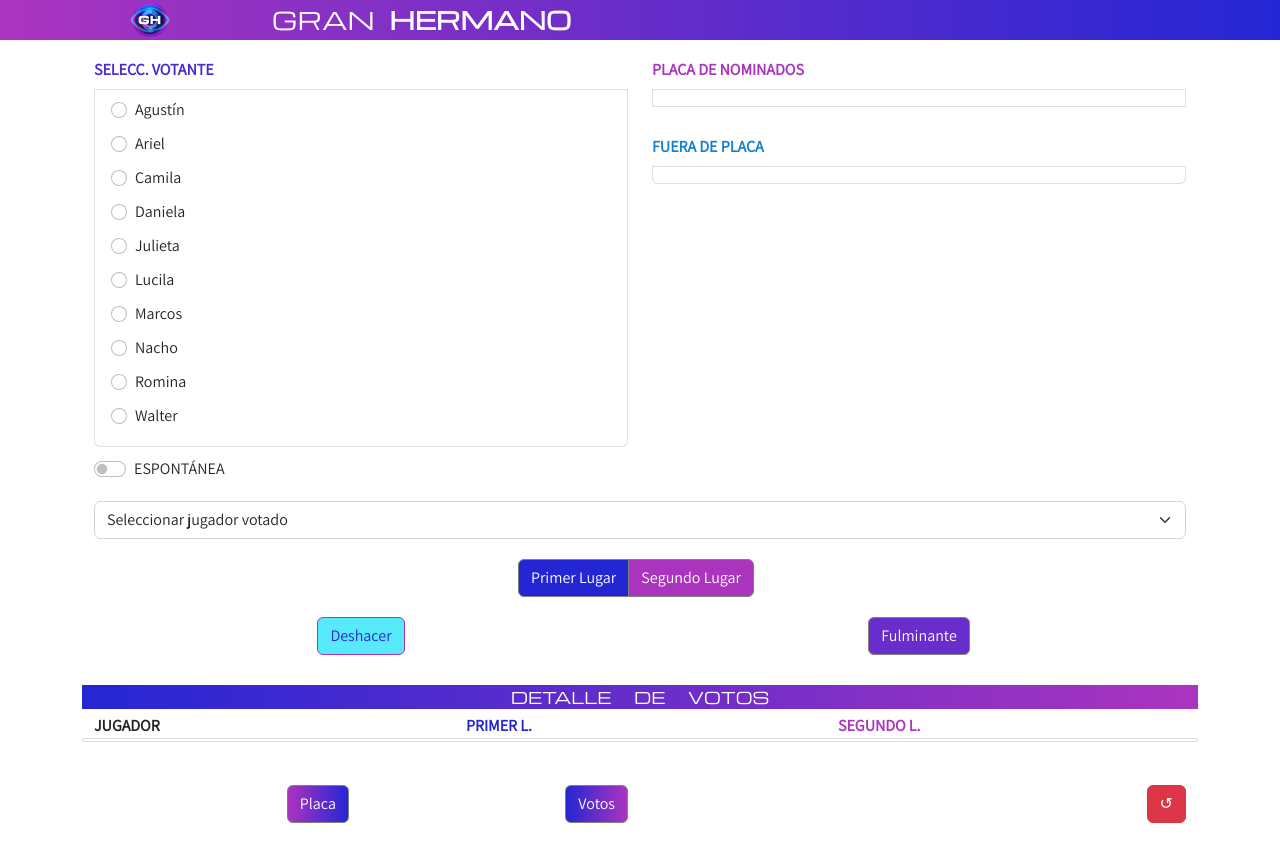
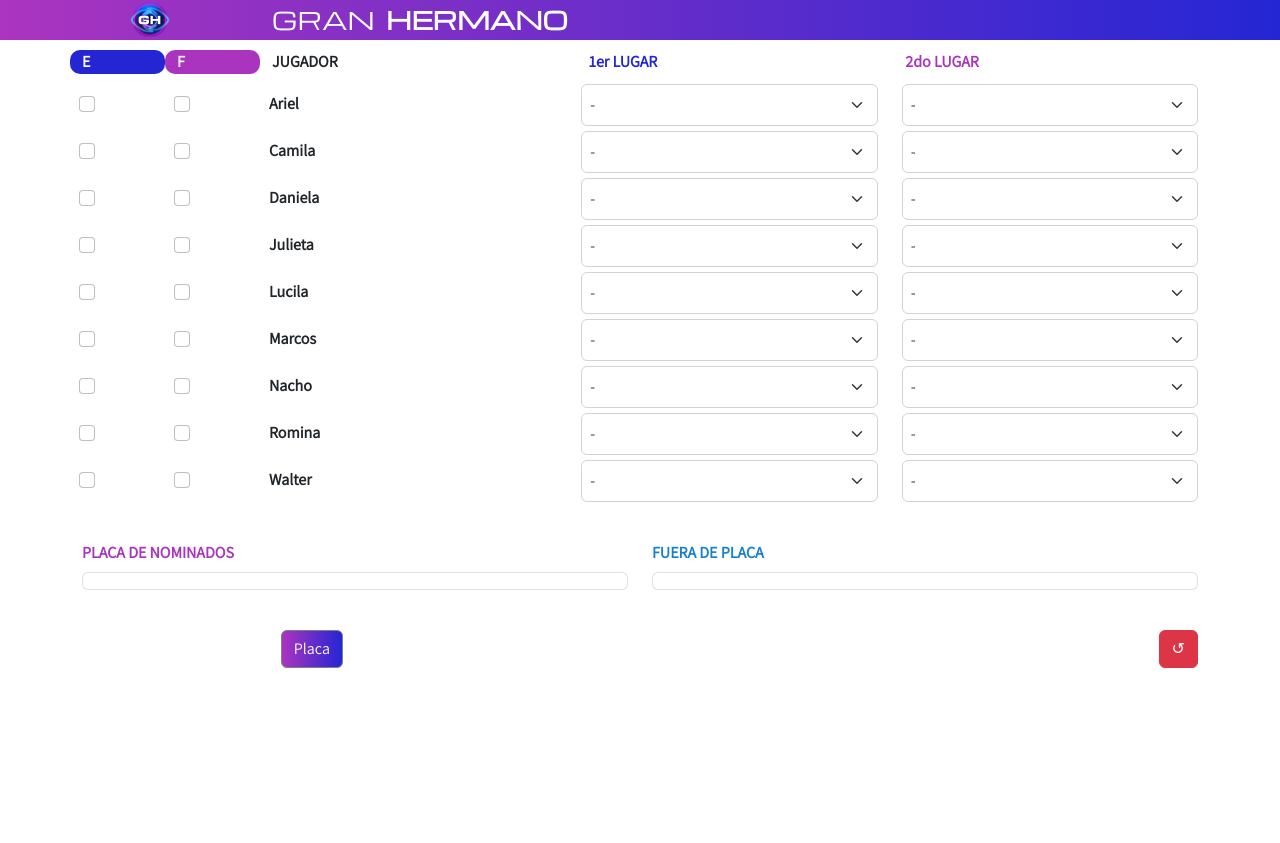
Before and after one commit to Gaboamador/gh-2022, a React (Create React App) app: page / in a window 1280 px wide. After the commit the page ends 800 px from the top, so only its background shows below. Built offline with nearby package versions, Linux system fonts and the light colour scheme.

Commit message:
Formato nuevo

```diff
--- a/src/App.css
+++ b/src/App.css
@@ -142,6 +142,20 @@
   margin-bottom: 3px;
 }
 
+.tituloEspontanea {
+  font-weight:bold;
+  color:white;
+  background:#2426d4;
+  border-radius:10px;
+}
+
+.tituloFulminante {
+  font-weight:bold;
+  color:white;
+  background:#ab34bf;
+  border-radius:10px;
+}
+
 .columnaJugadoresNegrita {
   font-weight:bold;
 }
--- a/src/App.js
+++ b/src/App.js
@@ -1,51 +1,148 @@
+import React, { useState, useEffect } from "react";
+import './App.css';
 import gh from './logo.png';
-import './App.css';
-import React, { useState, useEffect } from 'react';
-import ContadorFinalFulmOK from './ContadorFinalFulmOK';
-import {Row, Col, Container} from 'react-bootstrap';
+import {Button, Row, Col, Container, ListGroup, Table, FormCheck, FormSelect, Nav} from 'react-bootstrap';
+import ButtonToolbar from 'react-bootstrap/ButtonToolbar';
+import ButtonGroup from 'react-bootstrap/ButtonGroup';
+import Form from 'react-bootstrap/Form';
+import domtoimage from 'dom-to-image';
+import { findRenderedComponentWithType } from "react-dom/test-utils";
+
+const participants = ['Ariel', 'Camila', 'Daniela', 'Julieta', 'Lucila', 'Marcos', 'Nacho', 'Romina', 'Walter'];
+
+const initialRows = participants.map(participant => ({ participant, firstPlace: '', secondPlace: ''}));
+
+function App() {
+/*
+  const [rows, setRows] = useState(initialRows);
+  const [counts, setCounts] = useState({});
+  const [selectedIndex, setSelectedIndex] = useState(-1);
+  const [selectedIndexF, setSelectedIndexF] = useState(-1);
+  const [fulminado, setFulminado] = useState('');
+*/
+
+  const [rows, setRows] = useState(localStorage.getItem('rows') ? JSON.parse(localStorage.getItem('rows')) : initialRows);
+  const [counts, setCounts] = useState(localStorage.getItem('counts') ? JSON.parse(localStorage.getItem('counts')) : {});
+  const [selectedIndex, setSelectedIndex] = useState(-1);
+  const [selectedIndexF, setSelectedIndexF] = useState(-1);
+  const [fulminado, setFulminado] = useState(localStorage.getItem('fulminado') || '');
+
+  const sortedEntries = Object.entries(counts).sort((a, b) => b[1] - a[1]);
+  const fourthCount = sortedEntries.length > 4 ? sortedEntries[3][1] : 0;
 
 
-function App() {
+  useEffect(() => {
 
-  /*AVISA ANTES DE ACTUALIZAR LA PÁGINA*/
-/*
-  useEffect(() => {
-    const unloadCallback = (event) => {
-      event.preventDefault();
-      event.returnValue = "";
-      return "";
-    };
+    const updatedCounts = {};
+    rows.forEach(({ firstPlace, secondPlace, checked, checkedF }) => {
+      if (checkedF) {
+        if (firstPlace) {
+          setFulminado(fulminado)
+        }}
+      if (!checkedF) {
+        if (firstPlace) {
+          updatedCounts[firstPlace] = (updatedCounts[firstPlace] || 0) + (checked ? 3 : 2);
+        }
+        if (secondPlace) {
+          updatedCounts[secondPlace] = (updatedCounts[secondPlace] || 0) + (checked ? 2 : 1);
+        }
+      }
+    });
+    setCounts(updatedCounts);
+  }, [rows, fulminado]);
 
-    window.addEventListener("beforeunload", unloadCallback);
-    return () => window.removeEventListener("beforeunload", unloadCallback);
-  }, []);
-*/
-  /*AVISA ANTES DE ACTUALIZAR LA PÁGINA*/
+  const handleFirstPlaceChange = (index, value) => {
+    const updatedRows = [...rows];
+    updatedRows[index].firstPlace = value;
+    setRows(updatedRows);
+    localStorage.setItem('rows', JSON.stringify(rows));
+    localStorage.setItem('counts', JSON.stringify(counts));
+    localStorage.setItem('fulminado', fulminado);
+  };
 
+  const handleSecondPlaceChange = (index, value) => {
+    const updatedRows = [...rows];
+    updatedRows[index].secondPlace = value;
+    setRows(updatedRows);
+    localStorage.setItem('rows', JSON.stringify(rows));
+    localStorage.setItem('counts', JSON.stringify(counts));
+    localStorage.setItem('fulminado', fulminado);
+  };
 
+  const handleCheckbox = (participant, index) => {
+    const updatedRows = [...rows];
+    updatedRows[index].checked = !updatedRows[index].checked;
+    setRows(updatedRows);
+    if (selectedIndex === -1) {
+      setSelectedIndex(index);
+    } else if (selectedIndex === index) {
+      setSelectedIndex(-1);
+    }
+    localStorage.setItem('rows', JSON.stringify(rows));
+    localStorage.setItem('counts', JSON.stringify(counts));
+    localStorage.setItem('fulminado', fulminado);
+  };
 
-/*LÍNEA DIVISORIA PARA DIFERENCIAR LOS DOS ELEMENTOS*/
-/*
-const ColoredLine = ({ color }) => (
-    <hr
-        style={{
-            color: color,
-            backgroundColor: color,
-            height: 5,
-            marginTop: "20px",
-            marginBottom: "20px"
-        }}
-    />
-);
-*/
-/*LÍNEA DIVISORIA PARA DIFERENCIAR LOS DOS ELEMENTOS*/
+  const handleCheckboxF = (participant, index) => {
+    const updatedRows = [...rows];
+    updatedRows[index].checkedF = !updatedRows[index].checkedF;
+    setRows(updatedRows);
+    setFulminado(updatedRows[index].firstPlace)
+    if (selectedIndexF === -1) {
+      setSelectedIndexF(index);
+    } else if (selectedIndexF === index) {
+      setSelectedIndexF(-1);
+    }
+    localStorage.setItem('rows', JSON.stringify(rows));
+    localStorage.setItem('counts', JSON.stringify(counts));
+    localStorage.setItem('fulminado', fulminado);
+  };
 
-  return (
+  const [isConfirming, setIsConfirming] = useState(false);
+  const handleReset = () => {
+    setRows(initialRows);
+    setCounts({});
+    setFulminado('');
+    localStorage.removeItem("rows");
+    localStorage.removeItem("counts");
+    localStorage.removeItem("fulminado");
+    window.location.reload();
+  }
 
-<div>
+  const estiloPlacaDeNominados = {
+    marginTop: "20px",
+    marginBottom: "10px"
+  }
+  const estiloFueraDePlaca = {
+    marginTop: "20px",
+    marginBottom: "10px"
+  }
+  const estiloBotonReiniciar = {
+    marginTop: "40px",
+    marginBottom: "20px",
+    float: "right"
+    }
+
+    function copyScreenshotPlaca() {
+      domtoimage.toBlob(document.getElementById('screenPlaca'))
+        .then(function (blob) {
+            navigator.clipboard.write([new ClipboardItem({'image/png': blob})]);
+        });
+        alert("Se ha guardado una captura de pantalla con la placa de nominados.");
+    }
+
+    function copyScreenshotDetalleVotos() {
+      domtoimage.toBlob(document.getElementById('screenDetalleVotos'))
+        .then(function (blob) {
+            navigator.clipboard.write([new ClipboardItem({'image/png': blob})]);
+        });
+        alert("Se ha guardado una captura de pantalla con el detalle de votos.");
+    }
+
+return (
+  <div className="GeneralFont">
 
   <header className="App-header">
-
     <Container>
       <Row className="d-flex align-items-center justify-content-center">
         <Col xs={1} className="mx-auto align-items-right">
@@ -63,15 +160,127 @@
     </Container>
   </header>
 
-  <div> {/*CONTENEDOR CON LA APLICACIÓN*/}
-    <Container>
+    <Container id="screenDetalleVotos">
+      <Table>
+          <Row style={{marginBottom: '10px'}}>
+            <Col className='tituloEspontanea' xs={1}>E</Col>
+            <Col className='tituloFulminante' xs={1}>F</Col>
+            <Col className='tituloTablaDetalleVotosJugador'>JUGADOR</Col>
+            <Col className='tituloTablaDetalleVotos1erLugar'>1er LUGAR</Col>
+            <Col className='tituloTablaDetalleVotos2doLugar'>2do LUGAR</Col>
+          </Row>
+
+        {rows.map((row, index) => (
+          <Row>
+            <Col xs={1} style={{marginLeft:'-11px'}}>
+              <FormCheck
+              type="checkbox"
+              checked={row.checked}
+              onChange={() => handleCheckbox(row.participant, index)}
+              disabled={index !== selectedIndex && selectedIndex !== -1}>
+              </FormCheck>
+            </Col>
+            <Col xs={1}>
+              <FormCheck
+              type="checkbox"
+              checked={row.checkedF}
+              onChange={() => handleCheckboxF(row.participant, index)}
+              disabled={index !== selectedIndexF && selectedIndexF !== -1}>
+              </FormCheck>
+            </Col>
+            <Col className="columnaJugadoresNegrita">
+              <ListGroup>
+              {row.participant}
+              </ListGroup>
+            </Col>
+            <Col>
+              <FormSelect
+                value={row.firstPlace}
+                style={{marginBottom: '5px'}}
+                onChange={e => handleFirstPlaceChange(index, e.target.value)}>
+                <option value="">-</option>
+                {participants.map(participant => (
+                <option key={participant} value={participant}>
+                {participant}
+                </option>
+                ))}
+              </FormSelect>
+            </Col>
+            <Col>
+              <FormSelect
+                value={row.secondPlace}
+                onChange={e => handleSecondPlaceChange(index, e.target.value)}>
+                <option value="">-</option>
+                {participants.map(participant => (
+                <option key={participant} value={participant}>
+                {participant}
+                </option>
+                ))}
+              </FormSelect>
+            </Col>
+          </Row>
+        ))}
+      </Table>
+    </Container>
+
+    <Container id="screenPlaca" className="whiteBackground">
       <Row>
-        <Col><ContadorFinalFulmOK words={[]} /></Col>
+        <Col xs={6}>
+          <h6 className="placaNominados" style={estiloPlacaDeNominados}>PLACA DE NOMINADOS</h6>
+            <ListGroup>
+            <ListGroup.Item>
+            {fulminado === '' ? null : fulminado + " (Fulm.)"}
+            {sortedEntries.map(([participant, count], index) => (
+            <div key={participant}>
+              {index < 4 || count >= fourthCount ? participant + ": " + count : null}
+            </div>
+            ))}
+            </ListGroup.Item>
+            </ListGroup>
+        </Col>
+        <Col xs={6}>
+            <h6 className="fueraDePlaca" style={estiloFueraDePlaca}>FUERA DE PLACA</h6>
+            <ListGroup>
+            <ListGroup.Item>
+            {sortedEntries.map(([participant, count], index) => (
+            <div key={participant}>
+              {index < 4 || count >= fourthCount ? null : participant + ": " + count}
+            </div>
+            ))}
+            </ListGroup.Item>
+            </ListGroup>
+        </Col>
       </Row>
     </Container>
+
+    <Container> {/*BOTÓN REINICIAR*/}
+<Row>
+    <Col xs={12}>
+      <>
+        {isConfirming && (
+          <div className="precaucion" style={estiloBotonReiniciar}>
+            <h6>Esta acción eliminará todos los datos cargados. ¿Proceder?</h6>
+            <Button onClick={() => {handleReset(); setIsConfirming(false)}} variant="outline-danger">Sí</Button>{' '}
+            <Button onClick={() => setIsConfirming(false)} variant="outline-dark">No</Button>{' '}
+          </div>
+        )}
+      </>
+    </Col>
+  </Row>
+  <Row>
+    <Col xs={3}>
+      <Button style={estiloBotonReiniciar} onClick={copyScreenshotPlaca} type="submit" className="custom-class-screenshotPlaca">Placa</Button>
+    </Col>
+    <Col xs={3}>
+    {/*<Button style={estiloBotonReiniciar} onClick={copyScreenshotDetalleVotos} type="submit" className="custom-class-screenshotVotos">Votos</Button>*/}
+    </Col>
+    <Col xs={6}>
+      <Button style={estiloBotonReiniciar} onClick={() => setIsConfirming(true)} className="btn btn-danger">↺</Button>
+    </Col>
+  </Row>
+</Container>
+
   </div>
-
-</div>
-  );
+);
 }
 export default App;
```
